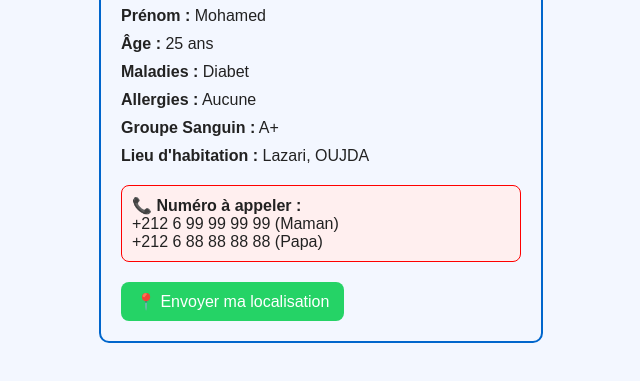
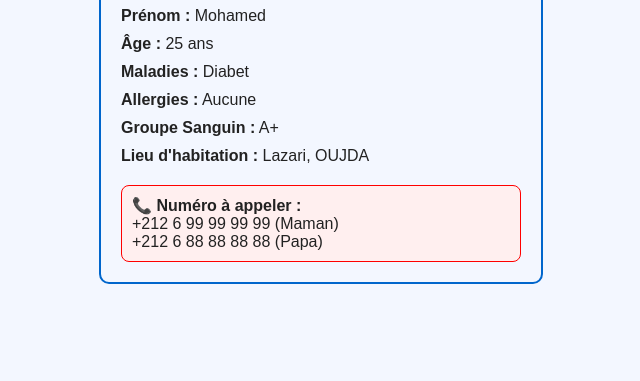
Before and after one commit to JHOS6/SAFEVITA, a plain HTML site: page MohamedBouaazza.html in a window 1280 px wide. Shown: the part 161-542 px from the top of the page, without its empty margins (319-959 px from the left). Drawn offline with Linux system fonts and the light colour scheme.

Commit message:
Update MohamedBouaazza.html

```diff
--- a/MohamedBouaazza.html
+++ b/MohamedBouaazza.html
@@ -33,19 +33,6 @@
       margin-top: 20px;
       border-radius: 8px;
     }
-    button {
-  background-color: #25D366;
-  color: white;
-  padding: 10px 15px;
-  border: none;
-  border-radius: 8px;
-  font-size: 16px;
-  margin-top: 20px;
-  cursor: pointer;
-}
-button:hover {
-  background-color: #1ebe57;
-}
 
   </style>
 </head>
@@ -67,24 +54,5 @@ button:hover {
     +212 6 88 88 88 88 (Papa)
   </div>
 
-  <button onclick="envoyerLocalisation()">📍 Envoyer ma localisation</button>
-<script>
-  function envoyerLocalisation() {
-    if (navigator.geolocation) {
-      navigator.geolocation.getCurrentPosition(function(position) {
-        const latitude = position.coords.latitude;
-        const longitude = position.coords.longitude;
-        const numero = "212644373744"; // mets ici le numéro WhatsApp SANS "+"
-        const message = `Voici ma position actuelle : https://www.google.com/maps?q=${latitude},${longitude}`;
-        const whatsappURL = `https://wa.me/${numero}?text=${encodeURIComponent(message)}`;
-        window.open(whatsappURL, '_blank');
-      }, function(error) {
-        alert("Impossible d’obtenir la position. Activez la localisation.");
-      });
-    } else {
-      alert("La géolocalisation n’est pas supportée par ce navigateur.");
-    }
-  }
-</script>
 </body>
 </html>
```
